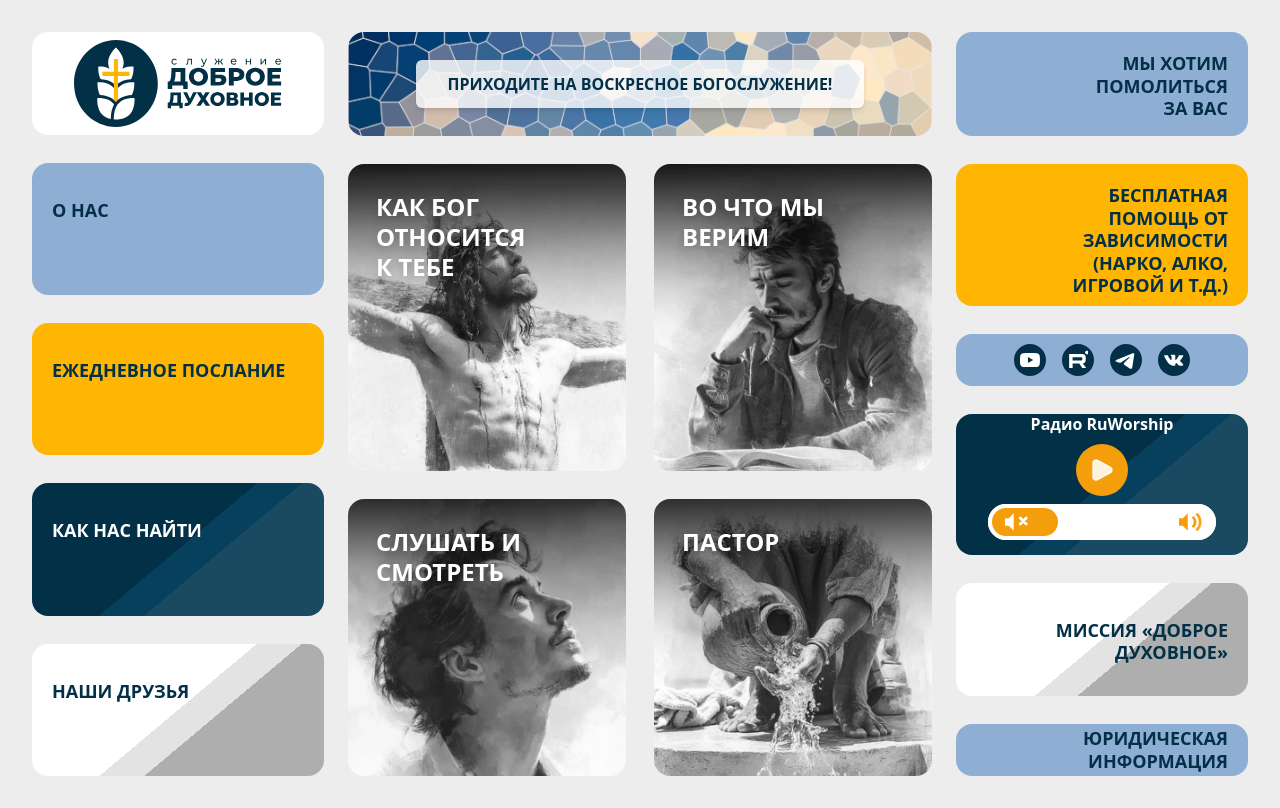
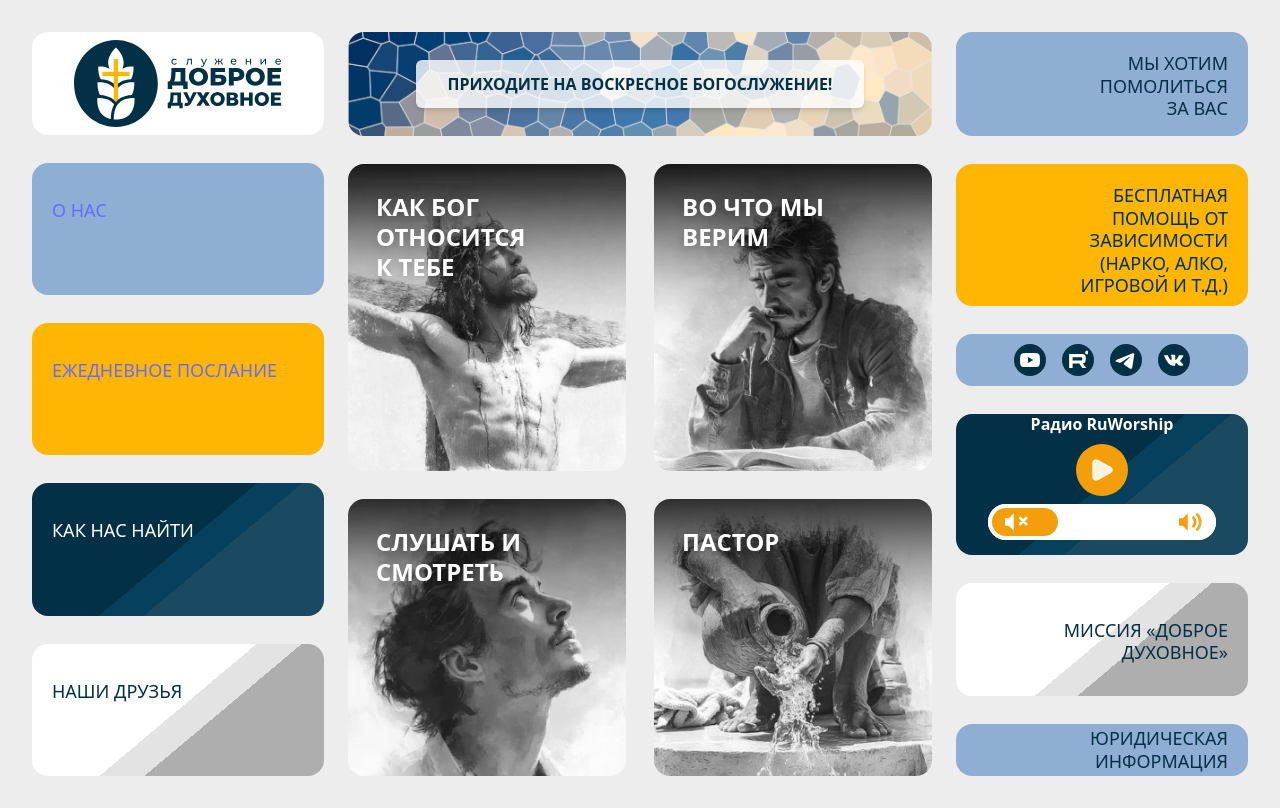
Before and after one commit to Dobroe-duhovnoe/dobroe-site, a React (Vite) app: page / in a window 1280 px wide. Built offline with nearby package versions, Linux system fonts and the light colour scheme.

Commit message:
improve links

```diff
--- a/src/components/StartPage.jsx
+++ b/src/components/StartPage.jsx
@@ -444,8 +444,9 @@ function StartPage({ defaultContentKey = null }) {
               </Link>
 
               <div className="grid grid-cols-1 gap-4">
-                <div
-                  onClick={() => showBlockInfo(blockNames.HOW_GOD_TREATS_YOU)}
+                <a
+                  href="/how-god-treats-you"
+                  onClick={(e) => { e.preventDefault(); showBlockInfo(blockNames.HOW_GOD_TREATS_YOU); }}
                   className="flex h-48 cursor-pointer rounded-xl bg-cover bg-center bg-no-repeat p-3 grayscale hover:opacity-90 hover:grayscale-0"
                   style={{
                     backgroundImage: `url(${howGodTreatsYou})`,
@@ -454,10 +455,11 @@ function StartPage({ defaultContentKey = null }) {
                   <span className="w-2/3 text-left text-lg font-bold text-white drop-shadow-lg">
                     КАК БОГ ОТНОСИТСЯ К ТЕБЕ
                   </span>
-                </div>
+                </a>
 
-                <div
-                  onClick={() => showBlockInfo(blockNames.WHAT_WE_BELIEVE)}
+                <a
+                  href="/what-we-believe"
+                  onClick={(e) => { e.preventDefault(); showBlockInfo(blockNames.WHAT_WE_BELIEVE); }}
                   className="flex h-48 cursor-pointer rounded-xl bg-cover bg-center bg-no-repeat p-3 grayscale hover:opacity-90 hover:grayscale-0"
                   style={{
                     backgroundImage: `url(${whatWeBelieve})`,
@@ -466,10 +468,11 @@ function StartPage({ defaultContentKey = null }) {
                   <span className="w-2/3 text-left text-lg font-bold text-white drop-shadow-lg">
                     ВО ЧТО МЫ ВЕРИМ
                   </span>
-                </div>
+                </a>
 
-                <div
-                  onClick={() => showBlockInfo(blockNames.LISTEN_AND_WATCH)}
+                <a
+                  href="/listen-and-watch"
+                  onClick={(e) => { e.preventDefault(); showBlockInfo(blockNames.LISTEN_AND_WATCH); }}
                   className="flex h-48 cursor-pointer rounded-xl bg-cover bg-center bg-no-repeat p-3 grayscale hover:opacity-90 hover:grayscale-0"
                   style={{
                     backgroundImage: `url(${listenAndWatch})`,
@@ -478,10 +481,11 @@ function StartPage({ defaultContentKey = null }) {
                   <span className="w-2/3 text-left text-lg font-bold text-white drop-shadow-lg">
                     СЛУШАТЬ И СМОТРЕТЬ
                   </span>
-                </div>
+                </a>
 
-                <div
-                  onClick={() => showBlockInfo(blockNames.PASTOR)}
+                <a
+                  href="/pastor"
+                  onClick={(e) => { e.preventDefault(); showBlockInfo(blockNames.PASTOR); }}
                   className="flex h-48 cursor-pointer rounded-xl bg-cover bg-center bg-no-repeat p-3 grayscale hover:opacity-90 hover:grayscale-0"
                   style={{
                     backgroundImage: `url(${pastor})`,
@@ -490,65 +494,71 @@ function StartPage({ defaultContentKey = null }) {
                   <span className="w-2/3 text-left text-lg font-bold text-white drop-shadow-lg">
                     ПАСТОР
                   </span>
-                </div>
+                </a>
               </div>
 
               <div className="grid grid-cols-2 gap-4">
-                <div
-                  onClick={() => showBlockInfo(blockNames.ABOUT_US)}
+                <a
+                  href="/about"
+                  onClick={(e) => { e.preventDefault(); showBlockInfo(blockNames.ABOUT_US); }}
                   className="h-32 cursor-pointer rounded-xl bg-[var(--color-primary-light)] text-left text-[var(--color-primary-dark)] hover:opacity-80"
                 >
                   <p className="flex h-full items-center rounded-xl p-3 text-sm">
                     {blockNames.ABOUT_US}
                   </p>
-                </div>
+                </a>
 
-                <div
-                  onClick={() => showBlockInfo(blockNames.DAILY_MESSAGE)}
+                <a
+                  href="/daily-message"
+                  onClick={(e) => { e.preventDefault(); showBlockInfo(blockNames.DAILY_MESSAGE); }}
                   className="h-32 cursor-pointer rounded-2xl bg-[var(--color-accent-orange)] text-left text-[var(--color-primary-dark)] transition-colors hover:opacity-90"
                 >
                   <p className="flex h-full items-center rounded-xl p-3 text-sm">
                     {blockNames.DAILY_MESSAGE}
                   </p>
-                </div>
+                </a>
 
-                <div
-                  onClick={() => showBlockInfo(blockNames.HOW_TO_FIND_US)}
+                <a
+                  href="/how-to-find-us"
+                  onClick={(e) => { e.preventDefault(); showBlockInfo(blockNames.HOW_TO_FIND_US); }}
                   className="blue-two-layers h-32 cursor-pointer rounded-2xl hover:opacity-90"
                 >
                   <p className="flex h-full items-center rounded-2xl p-4 text-sm text-white">
                     {blockNames.HOW_TO_FIND_US}
                   </p>
-                </div>
+                </a>
 
-                <div
-                  onClick={() => showBlockInfo(blockNames.FRIENDS)}
+                <a
+                  href="/partners"
+                  onClick={(e) => { e.preventDefault(); showBlockInfo(blockNames.FRIENDS); }}
                   className="white-gray-two-layers h-32 cursor-pointer rounded-2xl hover:opacity-90"
                 >
                   <p className="flex h-full items-center rounded-2xl p-4 text-sm text-[var(--color-primary-dark)]">
                     {blockNames.FRIENDS}
                   </p>
-                </div>
+                </a>
               </div>
 
               <div className="grid grid-cols-2 gap-4">
-                <div
-                  onClick={() => showBlockInfo(blockNames.PRAYER_REQUEST)}
+                <a
+                  href="/prayer-request"
+                  onClick={(e) => { e.preventDefault(); showBlockInfo(blockNames.PRAYER_REQUEST); }}
                   className="h-32 cursor-pointer rounded-2xl bg-[var(--color-primary-light)] hover:opacity-90"
                 >
                   <p className="flex h-full items-center rounded-2xl p-4 text-sm text-[var(--color-primary-dark)]">
                     {blockNames.PRAYER_REQUEST}
                   </p>
-                </div>
+                </a>
 
-                <div
-                  onClick={() => showBlockInfo(blockNames.ADDICTION_HELP)}
+                <a
+                  href="/addiction-help"
+                  onClick={(e) => { e.preventDefault(); showBlockInfo(blockNames.ADDICTION_HELP); }}
                   className="h-32 cursor-pointer rounded-2xl bg-[var(--color-accent-orange)] hover:opacity-90"
                 >
                   <p className="flex h-full items-center rounded-2xl p-4 text-sm text-[var(--color-primary-dark)]">
                     {blockNames.ADDICTION_HELP}
                   </p>
-                </div>
+                </a>
               </div>
 
               <div className="flex justify-center gap-3 rounded-xl bg-[var(--color-primary-light)] p-3">
@@ -607,24 +617,26 @@ function StartPage({ defaultContentKey = null }) {
                   <RadioPlayer />
                 </div>
 
-                <div
-                  onClick={() => showBlockInfo(blockNames.MISSION)}
+                <a
+                  href="/mission"
+                  onClick={(e) => { e.preventDefault(); showBlockInfo(blockNames.MISSION); }}
                   className="white-gray-two-layers h-32 cursor-pointer rounded-2xl hover:opacity-90"
                 >
                   <p className="flex h-full items-center rounded-2xl p-4 text-sm text-[var(--color-primary-dark)]">
                     {blockNames.MISSION}
                   </p>
-                </div>
+                </a>
               </div>
 
-              <div
-                onClick={() => showBlockInfo(blockNames.LEGAL_INFO)}
+              <a
+                href="/legal-info"
+                onClick={(e) => { e.preventDefault(); showBlockInfo(blockNames.LEGAL_INFO); }}
                 className="h-12 cursor-pointer rounded-2xl bg-[var(--color-primary-light)] hover:opacity-90"
               >
                 <p className="flex h-full items-center justify-center rounded-2xl p-4 text-sm text-[var(--color-primary-dark)]">
                   {blockNames.LEGAL_INFO}
                 </p>
-              </div>
+              </a>
             </>
           )}
         </div>
@@ -643,36 +655,40 @@ function StartPage({ defaultContentKey = null }) {
             <img src={logo} alt="Логотип" className="w-40 lg:w-52" />
           </div>
 
-          <div
-            onClick={() => showBlockInfo(blockNames.ABOUT_US)}
+          <a
+            href="/about"
+            onClick={(e) => { e.preventDefault(); showBlockInfo(blockNames.ABOUT_US); }}
             className="h-[18%] cursor-pointer rounded-2xl bg-[var(--color-primary-light)] text-left text-[var(--color-primary-dark)] hover:opacity-80"
           >
             <p className="mt-4 flex rounded-2xl p-5">{blockNames.ABOUT_US}</p>
-          </div>
-          <div
-            onClick={() => showBlockInfo(blockNames.DAILY_MESSAGE)}
+          </a>
+          <a
+            href="/daily-message"
+            onClick={(e) => { e.preventDefault(); showBlockInfo(blockNames.DAILY_MESSAGE); }}
             className="h-[18%] cursor-pointer rounded-2xl bg-[var(--color-accent-orange)] text-left text-[var(--color-primary-dark)] transition-colors hover:opacity-90"
           >
             <p className="mt-4 flex h-full w-full rounded-2xl p-5">
               {blockNames.DAILY_MESSAGE}
             </p>
-          </div>
-          <div
-            onClick={() => showBlockInfo(blockNames.HOW_TO_FIND_US)}
+          </a>
+          <a
+            href="/how-to-find-us"
+            onClick={(e) => { e.preventDefault(); showBlockInfo(blockNames.HOW_TO_FIND_US); }}
             className="blue-two-layers h-[18%] cursor-pointer rounded-2xl hover:opacity-90"
           >
             <p className="mt-4 flex h-full w-full rounded-2xl p-5 text-white">
               {blockNames.HOW_TO_FIND_US}
             </p>
-          </div>
-          <div
-            onClick={() => showBlockInfo(blockNames.FRIENDS)}
+          </a>
+          <a
+            href="/partners"
+            onClick={(e) => { e.preventDefault(); showBlockInfo(blockNames.FRIENDS); }}
             className="white-gray-two-layers h-[18%] cursor-pointer rounded-2xl hover:opacity-90"
           >
             <p className="mt-4 flex h-full w-full rounded-2xl p-5 text-[var(--color-primary-dark)]">
               {blockNames.FRIENDS}
             </p>
-          </div>
+          </a>
         </aside>
 
         <section className="flex h-full w-1/2 flex-col gap-7 px-3 leading-tight text-white">
@@ -704,8 +720,9 @@ function StartPage({ defaultContentKey = null }) {
                   contentKey ? 'pointer-events-none opacity-0' : 'opacity-100'
                 }`}
               >
-                <div
-                  onClick={() => showBlockInfo(blockNames.HOW_GOD_TREATS_YOU)}
+                <a
+                  href="/how-god-treats-you"
+                  onClick={(e) => { e.preventDefault(); showBlockInfo(blockNames.HOW_GOD_TREATS_YOU); }}
                   className="flex h-full cursor-pointer rounded-2xl bg-cover bg-center bg-no-repeat p-5 grayscale hover:opacity-90 hover:grayscale-0 lg:p-7"
                   style={{
                     backgroundImage: `url(${howGodTreatsYou})`,
@@ -714,9 +731,10 @@ function StartPage({ defaultContentKey = null }) {
                   <span className="w-2/3 text-left font-bold text-white drop-shadow-lg">
                     КАК БОГ ОТНОСИТСЯ К ТЕБЕ
                   </span>
-                </div>
-                <div
-                  onClick={() => showBlockInfo(blockNames.WHAT_WE_BELIEVE)}
+                </a>
+                <a
+                  href="/what-we-believe"
+                  onClick={(e) => { e.preventDefault(); showBlockInfo(blockNames.WHAT_WE_BELIEVE); }}
                   className="flex h-full cursor-pointer rounded-2xl bg-cover bg-center bg-no-repeat p-5 grayscale hover:opacity-90 hover:grayscale-0 lg:p-7"
                   style={{
                     backgroundImage: `url(${whatWeBelieve})`,
@@ -725,10 +743,11 @@ function StartPage({ defaultContentKey = null }) {
                   <span className="w-2/3 text-left font-bold text-white drop-shadow-lg">
                     ВО ЧТО МЫ ВЕРИМ
                   </span>
-                </div>
+                </a>
 
-                <div
-                  onClick={() => showBlockInfo(blockNames.LISTEN_AND_WATCH)}
+                <a
+                  href="/listen-and-watch"
+                  onClick={(e) => { e.preventDefault(); showBlockInfo(blockNames.LISTEN_AND_WATCH); }}
                   className="flex h-full cursor-pointer rounded-2xl bg-cover bg-center bg-no-repeat p-5 grayscale hover:opacity-90 hover:grayscale-0 lg:p-7"
                   style={{
                     backgroundImage: `url(${listenAndWatch})`,
@@ -737,10 +756,11 @@ function StartPage({ defaultContentKey = null }) {
                   <span className="w-2/3 text-left font-bold text-white drop-shadow-lg">
                     СЛУШАТЬ И СМОТРЕТЬ
                   </span>
-                </div>
+                </a>
 
-                <div
-                  onClick={() => showBlockInfo(blockNames.PASTOR)}
+                <a
+                  href="/pastor"
+                  onClick={(e) => { e.preventDefault(); showBlockInfo(blockNames.PASTOR); }}
                   className="flex h-full cursor-pointer rounded-2xl bg-cover bg-center bg-no-repeat p-5 grayscale hover:opacity-90 hover:grayscale-0 lg:p-7"
                   style={{
                     backgroundImage: `url(${pastor})`,
@@ -749,7 +769,7 @@ function StartPage({ defaultContentKey = null }) {
                   <span className="w-2/3 text-left font-bold text-white drop-shadow-lg">
                     ПАСТОР
                   </span>
-                </div>
+                </a>
               </div>
             </>
           )}
@@ -772,22 +792,24 @@ function StartPage({ defaultContentKey = null }) {
         </section>
 
         <aside className="flex w-1/4 flex-col gap-4 leading-tight xl:gap-7 xl:pl-3">
-          <div
-            onClick={() => showBlockInfo(blockNames.PRAYER_REQUEST)}
+          <a
+            href="/prayer-request"
+            onClick={(e) => { e.preventDefault(); showBlockInfo(blockNames.PRAYER_REQUEST); }}
             className="flex h-[14%] cursor-pointer justify-end rounded-2xl bg-[var(--color-primary-light)] hover:opacity-90"
           >
             <p className="w-3/4 p-5 text-right text-[var(--color-primary-dark)] lg:w-2/3">
               {blockNames.PRAYER_REQUEST}
             </p>
-          </div>
-          <div
-            onClick={() => showBlockInfo(blockNames.ADDICTION_HELP)}
+          </a>
+          <a
+            href="/addiction-help"
+            onClick={(e) => { e.preventDefault(); showBlockInfo(blockNames.ADDICTION_HELP); }}
             className="flex h-[19%] cursor-pointer justify-end rounded-2xl bg-[var(--color-accent-orange)] hover:opacity-90"
           >
             <p className="w-5/6 p-5 text-right text-[var(--color-primary-dark)] lg:w-3/4">
               {blockNames.ADDICTION_HELP}
             </p>
-          </div>
+          </a>
 
           <div className="h-[7%] rounded-2xl bg-[var(--color-primary-light)] hover:opacity-90">
             <div className="flex h-full w-full items-center justify-center gap-4 p-3">
@@ -845,22 +867,24 @@ function StartPage({ defaultContentKey = null }) {
           >
             <RadioPlayer />
           </div>
-          <div
-            onClick={() => showBlockInfo(blockNames.MISSION)}
+          <a
+            href="/mission"
+            onClick={(e) => { e.preventDefault(); showBlockInfo(blockNames.MISSION); }}
             className="white-gray-two-layers h-[19%] cursor-pointer rounded-2xl hover:opacity-90"
           >
             <p className="mt-4 flex h-full w-full rounded-2xl p-5 text-right text-[var(--color-primary-dark)]">
               {blockNames.MISSION}
             </p>
-          </div>
-          <div
-            onClick={() => showBlockInfo(blockNames.LEGAL_INFO)}
+          </a>
+          <a
+            href="/legal-info"
+            onClick={(e) => { e.preventDefault(); showBlockInfo(blockNames.LEGAL_INFO); }}
             className="h-[7%] cursor-pointer rounded-2xl bg-[var(--color-primary-light)] hover:opacity-90"
           >
             <p className="flex h-full w-full items-center justify-center rounded-2xl p-5 text-right text-[var(--color-primary-dark)]">
               {blockNames.LEGAL_INFO}
             </p>
-          </div>
+          </a>
         </aside>
       </div>
     </div>
```
